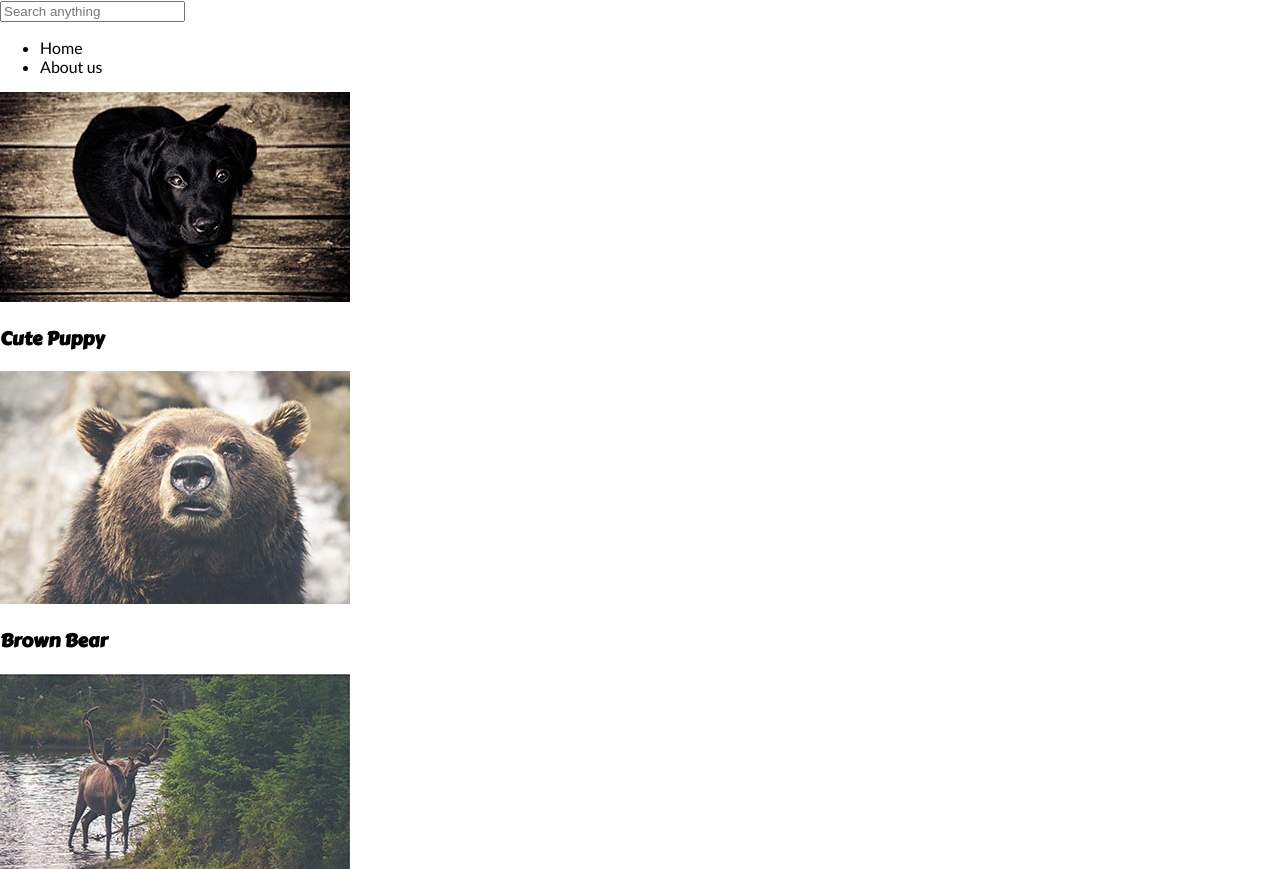
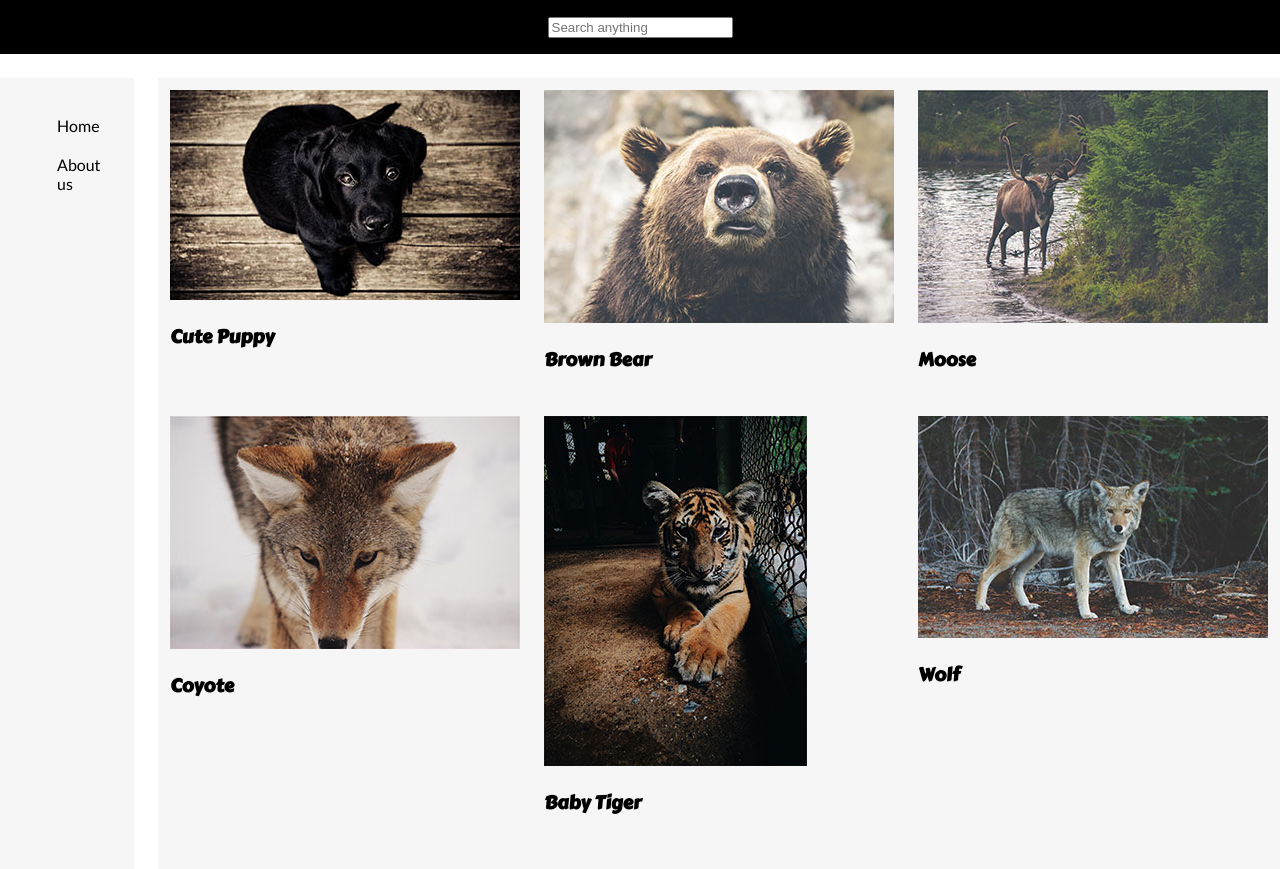
Before and after one commit to vernsuson/cprg-218-grid-starter, a plain HTML site: page index.html in a window 1280 px wide. Shown: the top 869 px of the page. Drawn offline with Linux system fonts and the light colour scheme.

Commit message:
add grid styles

```diff
--- a/css/main.css
+++ b/css/main.css
@@ -1 +1,58 @@
 /* CSS Grid code here */
+.grid-container {
+    display: grid;
+    grid-template-areas: 'header header' 'nav images-container' 'footer footer' 'aside aside';
+    grid-template-columns: 1fr 3fr;
+    grid-template-rows: auto 1fr auto auto;
+    gap: 24px;
+    height: 100vh;
+}
+
+header {
+    grid-area: header;
+    background-color: rgb(0, 0, 0);
+    text-align: center;
+    padding: 16px;
+    color: white;
+}
+
+nav {
+    grid-area: nav;
+    background-color: rgb(246, 246, 246);
+    padding: 12px;
+}
+
+nav ul {
+    list-style: none;
+}
+
+nav ul li {
+    padding: 10px 5px;
+}
+
+.images-container {
+    grid-area: images-container;
+    background-color: rgb(246, 246, 246);
+    padding: 12px;
+    display: grid;
+    grid-template-columns: repeat(3, 1fr);
+    grid-template-rows: 1fr 450px 1fr 1fr;
+    gap: 24px;
+}
+
+.pug {
+    grid-column: span 2;
+    text-align: center;
+}
+
+footer {
+    grid-area: footer;
+    background-color: rgb(0, 0, 0);
+    text-align: center;
+    padding: 16px;
+    color: white;
+}
+
+aside {
+    grid-area: aside;
+}
--- a/index.html
+++ b/index.html
@@ -67,7 +67,7 @@
           <img src="images/1024-bird.jpg" alt="Bird Image" />
           <h3>Bird</h3>
         </div>
-        <div>
+        <div class="pug">
           <img src="images/1025-pug.jpg" alt="Pug Image" />
           <h3>Pug</h3>
         </div>
```
